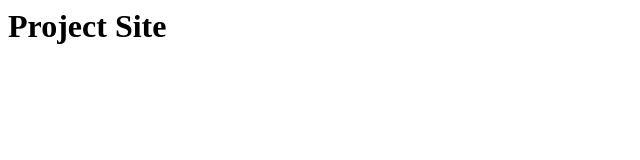
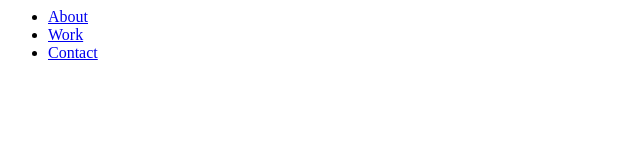
Before and after one commit to thtay/projects_site, a plain HTML site: page index.html in a window 1280 px wide. Shown: the whole page, without its empty margins (0-640 px from the left). Drawn offline with Linux system fonts and the light colour scheme.

Commit message:
Included the navbars

```diff
--- a/index.html
+++ b/index.html
@@ -1 +1,13 @@
-<h1>Project Site </h1>
+<nav id="navbar" class="nav">
+    <ul class="nav-list">
+      <li>
+        <a href="#welcome-section">About</a>
+      </li>
+      <li>
+        <a href="#projects">Work</a>
+      </li>
+      <li>
+        <a href="#contact">Contact</a>
+      </li>
+    </ul>
+  </nav>
```
